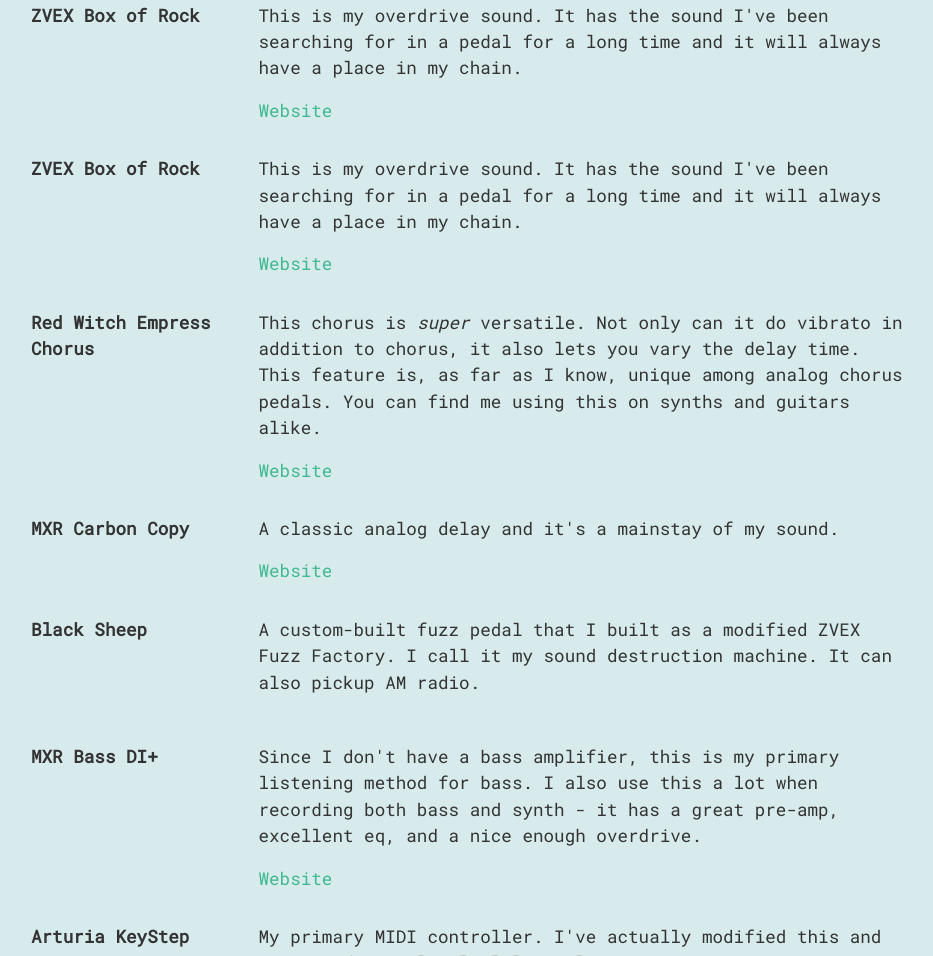
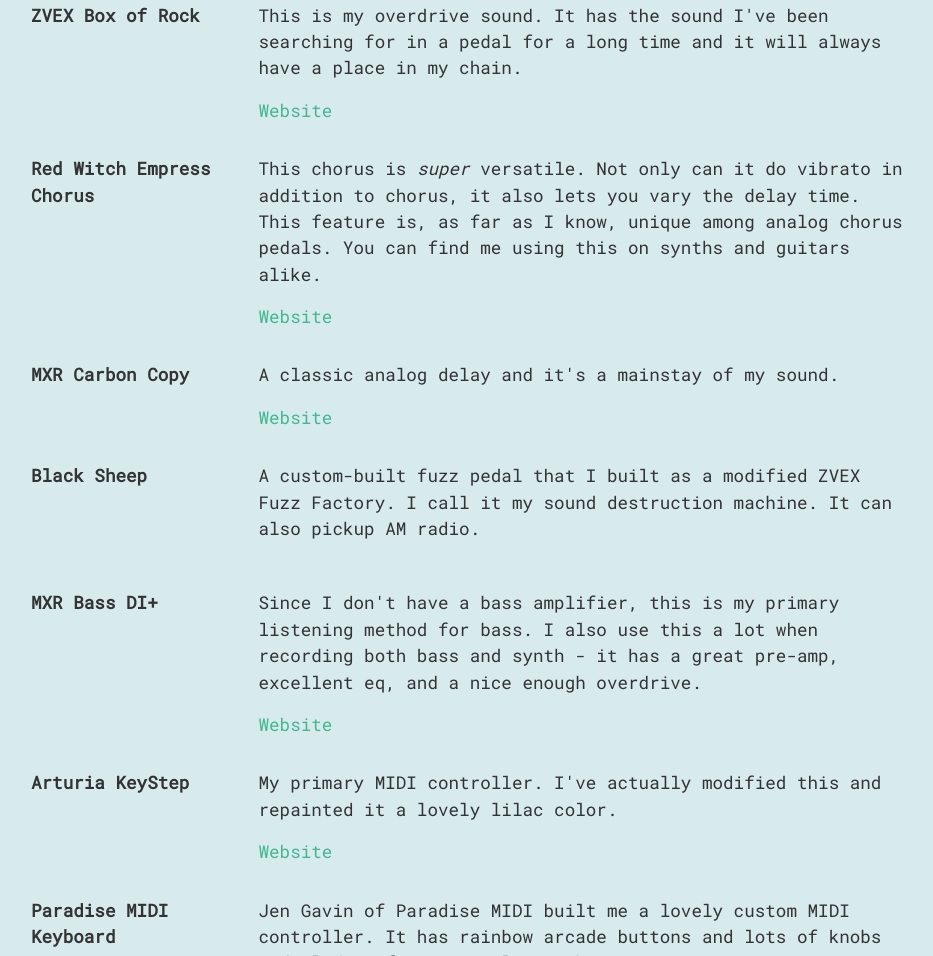
Before and after one commit to theacodes/thea.codes, a plain HTML site: page tools.html in a window 1280 px wide. Shown: the part 7998-8954 px from the top of the page, without its empty margins (169-1102 px from the left). Drawn offline with Linux system fonts and the light colour scheme.

Commit message:
Remove duplicate item

```diff
--- a/tools.html
+++ b/tools.html
@@ -565,16 +565,6 @@ But seriously, this site is just a simple template. If you're really interested
                   </dd>
 
                   <dt class="col-md-3 col-sm-12">
-                    ZVEX Box of Rock
-                  </dt>
-                  <dd class="col-md-9 col-sm-12">
-                    <p>This is my overdrive sound. It has the sound I've been searching for in a pedal for a long time and it will always have a place in my chain.
-                    </p>
-
-                    <a class="calltoaction" href="https://www.zvex.com/guitar-pedals/box-of-rock-vexter-guitar-effects-pedal" target="_blank" rel="noopener">Website</a>
-                  </dd>
-
-                  <dt class="col-md-3 col-sm-12">
                     Red Witch Empress Chorus
                   </dt>
                   <dd class="col-md-9 col-sm-12">
```
